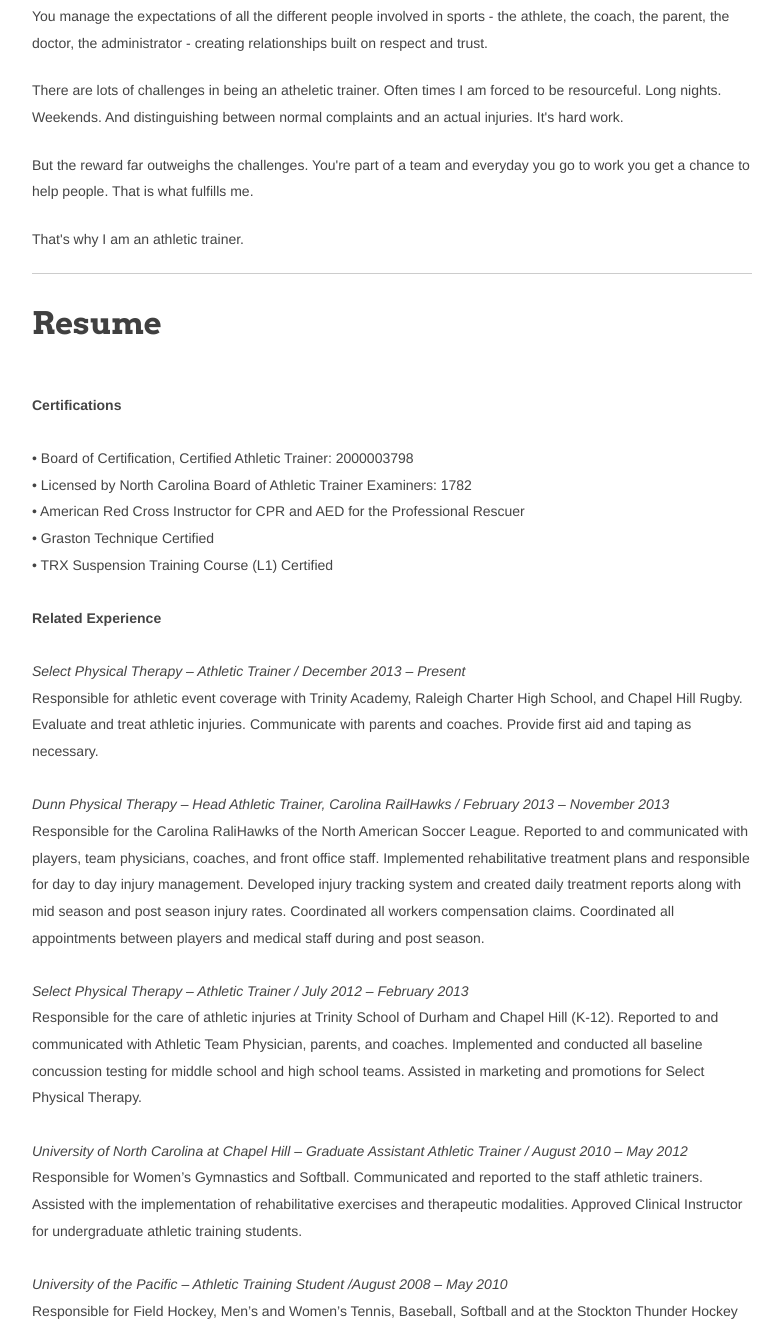
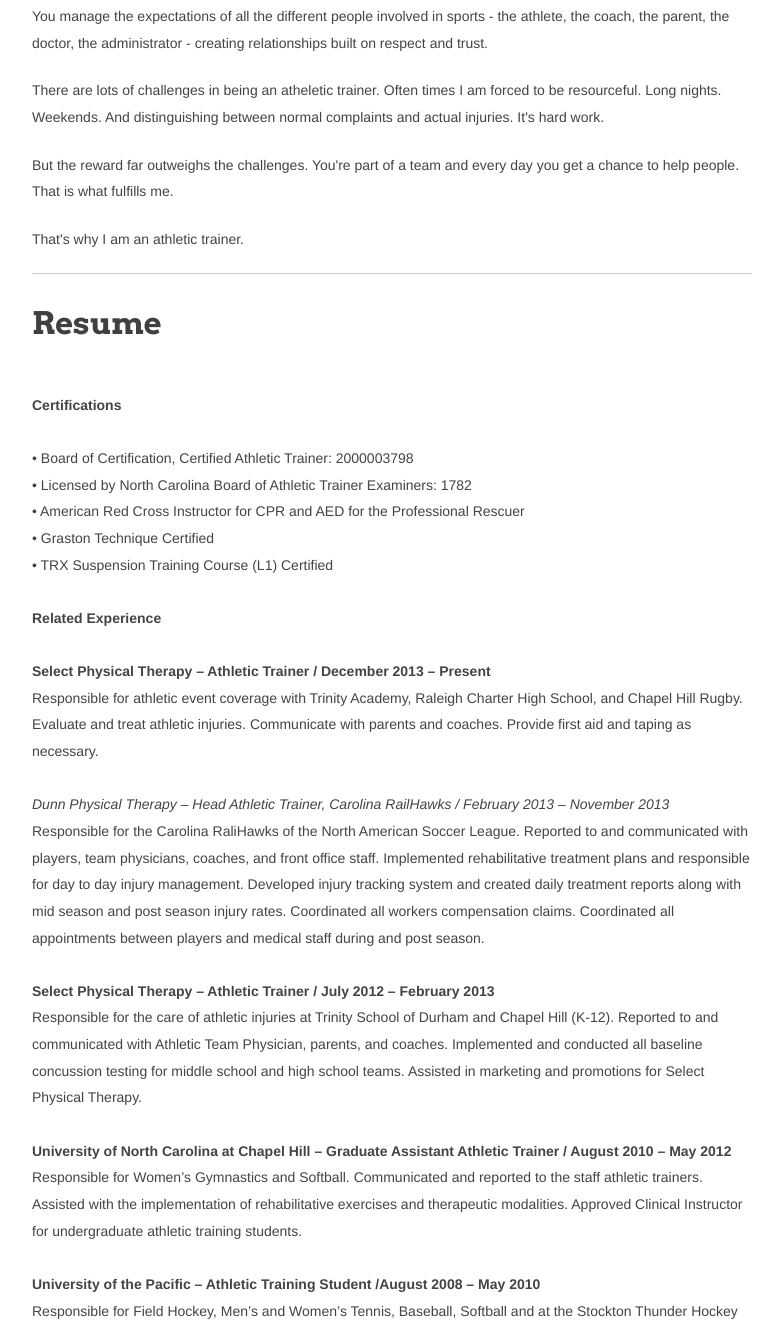
Before and after one commit to ktrinidad/ktrinidad.github.io, a plain HTML site: page index.html in a window 1280 px wide. Shown: the part 1037-2360 px from the top of the page, without its empty margins (248-1028 px from the left). Drawn offline with Linux system fonts and the light colour scheme.

Commit message:
fixing links, typos

```diff
--- a/index.html
+++ b/index.html
@@ -29,8 +29,6 @@
 
 		<nav role="navigation" class="site-navigation main-navigation">
 			<div class="menu-main-nav-container"><ul id="menu-main-nav" class="menu">
-        <li><a href="#who">Who?</a></li>
-        <li> | </li>
         <li><a href="#why">Why?</a></li>
         <li> | </li>
         <li><a href="#resume">Resume</a></li>
@@ -53,7 +51,7 @@
 
 					<article class="post">
 
-            <a name="who"></a><h1 class="title">
+        <h1 class="title">
 						Who is Katrina Trinidad?						</a>
 						</h1>
 						<div class="post-meta">
@@ -72,7 +70,7 @@
 
               <p> I currently reside in Raleigh, NC and I'm looking for the next opportunity to grow my career. I love all things southern and traveling. When I'm not writing rehab notes or making ice bags, I like to run and try new recipies.</p>
 
-              <a name="#why"></a><h1 class="title">
+              <a name="why"></a><h1 class="title">
 
 								Why Athletic Training?							</a>
 						</h1>
@@ -85,9 +83,9 @@
 
               <p>You manage the expectations of all the different people involved in sports - the athlete, the coach, the parent, the doctor, the administrator - creating relationships built on respect and trust.</p>
 
-              <p>There are lots of challenges in being an atheletic trainer. Often times I am forced to be resourceful. Long nights. Weekends. And distinguishing between normal complaints and an actual injuries. It's hard work.</p>
+              <p>There are lots of challenges in being an atheletic trainer. Often times I am forced to be resourceful. Long nights. Weekends. And distinguishing between normal complaints and actual injuries. It's hard work.</p>
 
-              <p>But the reward far outweighs the challenges. You're part of a team and everyday you go to work you get a chance to help people. That is what fulfills me.</p>
+              <p>But the reward far outweighs the challenges. You're part of a team and every day you get a chance to help people. That is what fulfills me.</p>
 
               <p>That's why I am an athletic trainer.</p>
 
@@ -95,7 +93,7 @@
 
  	<article class="post">
 
-            <a name="#resume"></a><h1 class="title">
+            <a name="resume"></a><h1 class="title">
 
 								Resume							</a>
 						</h1>
@@ -110,15 +108,15 @@
 •	American Red Cross Instructor for CPR and AED for the Professional Rescuer<br>
 •	Graston Technique Certified<br>
 •	TRX Suspension Training Course (L1) Certified<br><br>
-                <strong>Related Experience</strong> <br><br><i>Select Physical Therapy – Athletic Trainer / December 2013 – Present</i><br>
+                <strong>Related Experience</strong> <br><br><b>Select Physical Therapy – Athletic Trainer / December 2013 – Present</b><br>
 Responsible for athletic event coverage with Trinity Academy, Raleigh Charter High School, and Chapel Hill Rugby. Evaluate and treat athletic injuries. Communicate with parents and coaches. Provide first aid and taping as necessary.<br><br><i>
 Dunn Physical Therapy – Head Athletic Trainer, Carolina RailHawks / February 2013 – November 2013</i><br>
-Responsible for the Carolina RaliHawks of the North American Soccer League. Reported to and communicated with players, team physicians, coaches, and front office staff. Implemented rehabilitative treatment plans and responsible for day to day injury management. Developed injury tracking system and created daily treatment reports  along with  mid season and post season injury rates. Coordinated all workers compensation claims. Coordinated all appointments between players and medical staff during and post season.<br><br><i>
-                Select Physical Therapy – Athletic Trainer / July 2012 – February 2013<br></i>
-Responsible for the care of athletic injuries at Trinity School of Durham and Chapel Hill (K-12). Reported to and communicated with Athletic Team Physician, parents, and coaches. Implemented and conducted all baseline concussion testing for middle school and high school teams. Assisted in marketing and promotions for Select Physical Therapy.<br><br><i>
-University of North Carolina at Chapel Hill – Graduate Assistant Athletic Trainer / August 2010 – May 2012<br></i>
-Responsible for Women’s Gymnastics and Softball. Communicated and reported to the staff athletic trainers.  Assisted with the implementation of rehabilitative exercises and therapeutic modalities.  Approved Clinical Instructor for undergraduate athletic training students.<br><br><i>
-                University of the Pacific – Athletic Training Student /August 2008 – May 2010<br></i>
+Responsible for the Carolina RaliHawks of the North American Soccer League. Reported to and communicated with players, team physicians, coaches, and front office staff. Implemented rehabilitative treatment plans and responsible for day to day injury management. Developed injury tracking system and created daily treatment reports  along with  mid season and post season injury rates. Coordinated all workers compensation claims. Coordinated all appointments between players and medical staff during and post season.<br><br><b>
+                Select Physical Therapy – Athletic Trainer / July 2012 – February 2013<br></b>
+Responsible for the care of athletic injuries at Trinity School of Durham and Chapel Hill (K-12). Reported to and communicated with Athletic Team Physician, parents, and coaches. Implemented and conducted all baseline concussion testing for middle school and high school teams. Assisted in marketing and promotions for Select Physical Therapy.<br><br><b>
+University of North Carolina at Chapel Hill – Graduate Assistant Athletic Trainer / August 2010 – May 2012<br></b>
+Responsible for Women’s Gymnastics and Softball. Communicated and reported to the staff athletic trainers.  Assisted with the implementation of rehabilitative exercises and therapeutic modalities.  Approved Clinical Instructor for undergraduate athletic training students.<br><br><b>
+                University of the Pacific – Athletic Training Student /August 2008 – May 2010<br></b>
 Responsible for Field Hockey, Men’s and Women’s Tennis, Baseball, Softball and at the Stockton Thunder Hockey an approved clinical site for the Pacific Athletic Training Program. Prepared athletes before practice and games with various treatments and tapings. Communicated and reported to the certified athletic trainers the status of injured athletes. <br><br> <strong>Education</strong><br><br>
                 University of North Carolina at Chapel Hill / August 2010 – May 2012<br>
                 <i>Master of Arts in Athletic Training</i><br><br>
@@ -140,7 +138,6 @@ University of the Pacific / August 2006 – May 2010<br>
 						<div class="the-content">
 
 <p>email: ktrinidadatc@gmail.com<br>linkedin: <a href="http://www.linkedin.com/in/ktrinidadatc">ktrinidadatc </p></article>
-<center><br><br>
 	</div>
 
 </body>
```
